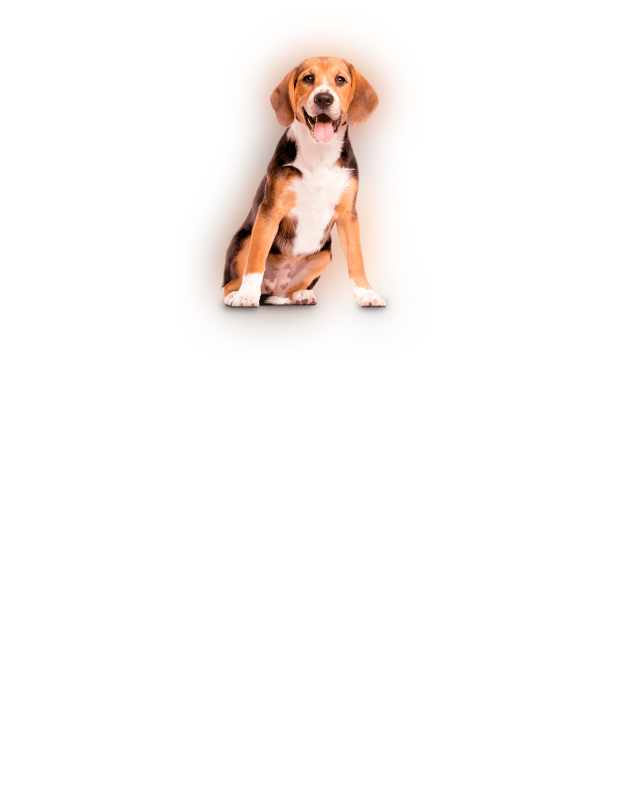
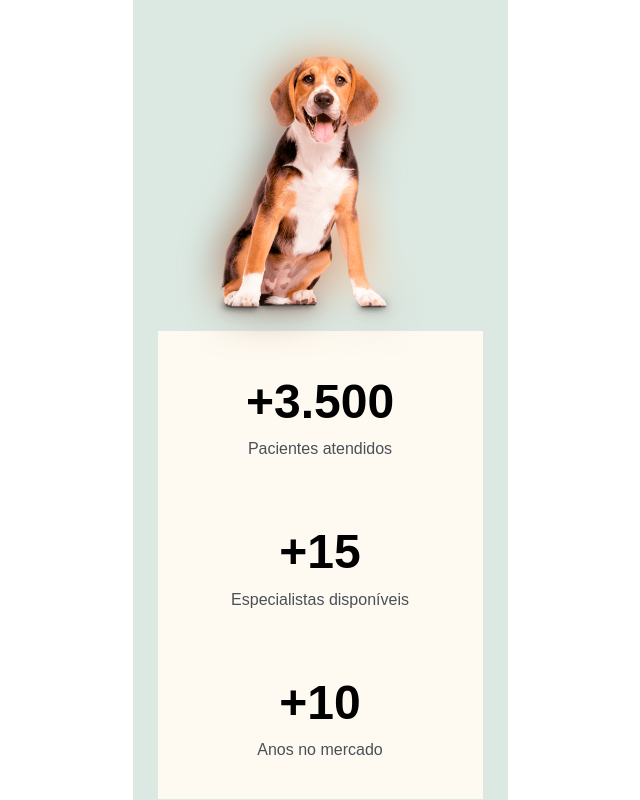
Before and after one commit to IvambergSilva/projetoNLW-Return, a plain HTML site: page index.html in a window 1280 px wide. Shown: the part 409-1209 px from the top of the page, without its empty margins (320-960 px from the left). Before the commit the page ends 800 px from the top, so only its background shows below. Drawn offline with Linux system fonts and the light colour scheme.

Commit message:
Atualização de elementos
Adicionando mais elementos em HTML e CSS

```diff
--- a/index.html
+++ b/index.html
@@ -27,6 +27,20 @@
             <img src="images/imagemCentral.png" alt="">
         </figure>
 
+        <div class="dadosEstatisticos">
+            <div class="blocoDados">
+                <h3>+3.500</h3>
+                <p>Pacientes atendidos</p>
+            </div>
+            <div class="blocoDados">
+                <h3>+15</h3>
+                <p>Especialistas disponíveis</p>
+            </div>
+            <div class="blocoDados">
+                <h3>+10</h3>
+                <p>Anos no mercado</p>
+            </div>
+        </div>
     </main>
 </body>
 </html>
--- a/styles/style.css
+++ b/styles/style.css
@@ -10,6 +10,9 @@
     --corPrimaria: #00856F;
     --corSecundaria: #212529;
     --paragrafo: #495057;
+    --varBrandGreenLight: #DCE9E2;
+    --varBrandGreenLight2: #FFFAF1;
+
 }
 
 body {
@@ -20,6 +23,7 @@ body {
 main {
     width: 37.5rem;
     margin: auto;
+    background: var(--varBrandGreenLight);
 }
 
 h1 {
@@ -85,3 +89,28 @@ main figure img:nth-child(2) {
     left: 50%;
     transform: translate(-50%);
 }
+
+.dadosEstatisticos {
+    display: flex;
+    flex-direction: column;
+    margin: auto;
+    width: 32.7rem;
+    height: 47rem;
+
+    padding: 4rem 0;
+    background: var(--varBrandGreenLight2);
+    border: 0.1rem solid var(--varBrandGreenLight);
+    gap: 6rem;
+}
+
+.dadosEstatisticos .blocoDados h3 {
+    font-size: 4.8rem;
+    font-weight: 700;
+    line-height: 130%;
+}
+
+.dadosEstatisticos .blocoDados p {
+    font-size: 1.6rem;
+    line-height: 150%;
+    margin: 0.4rem 0 0;
+}
```
